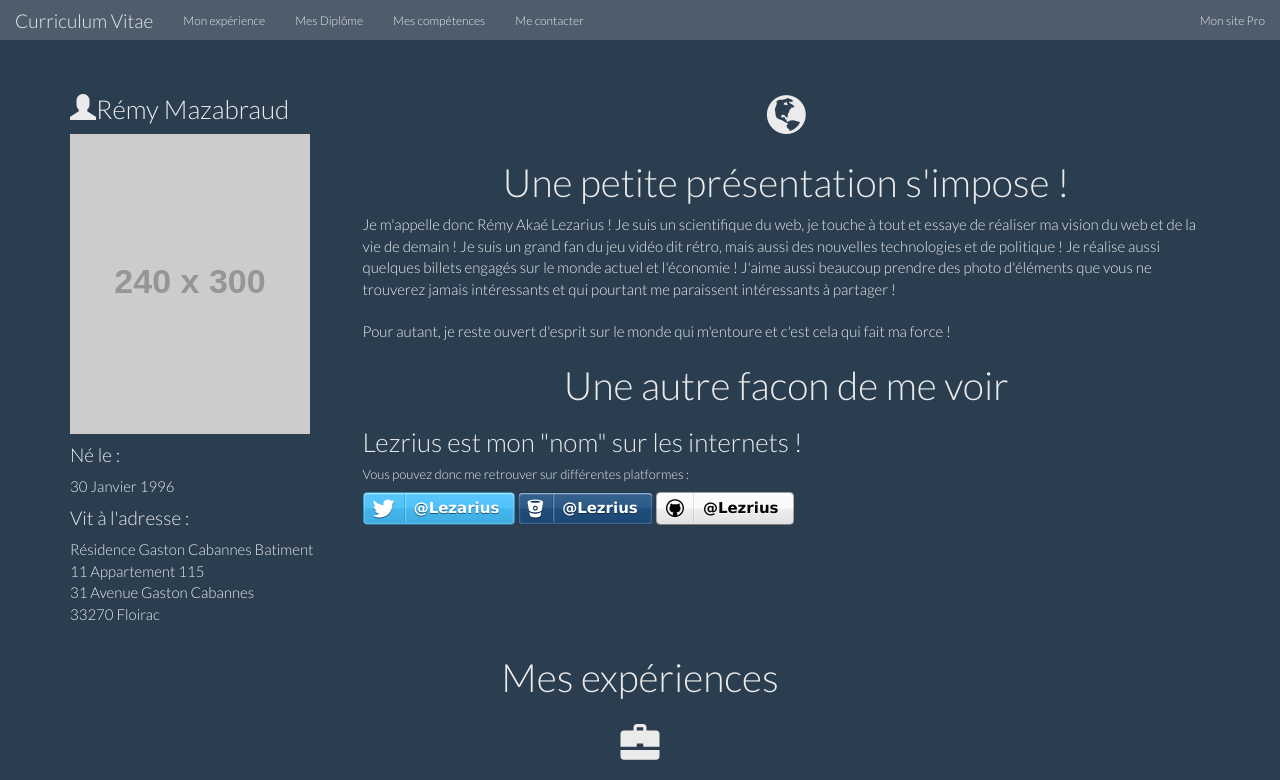
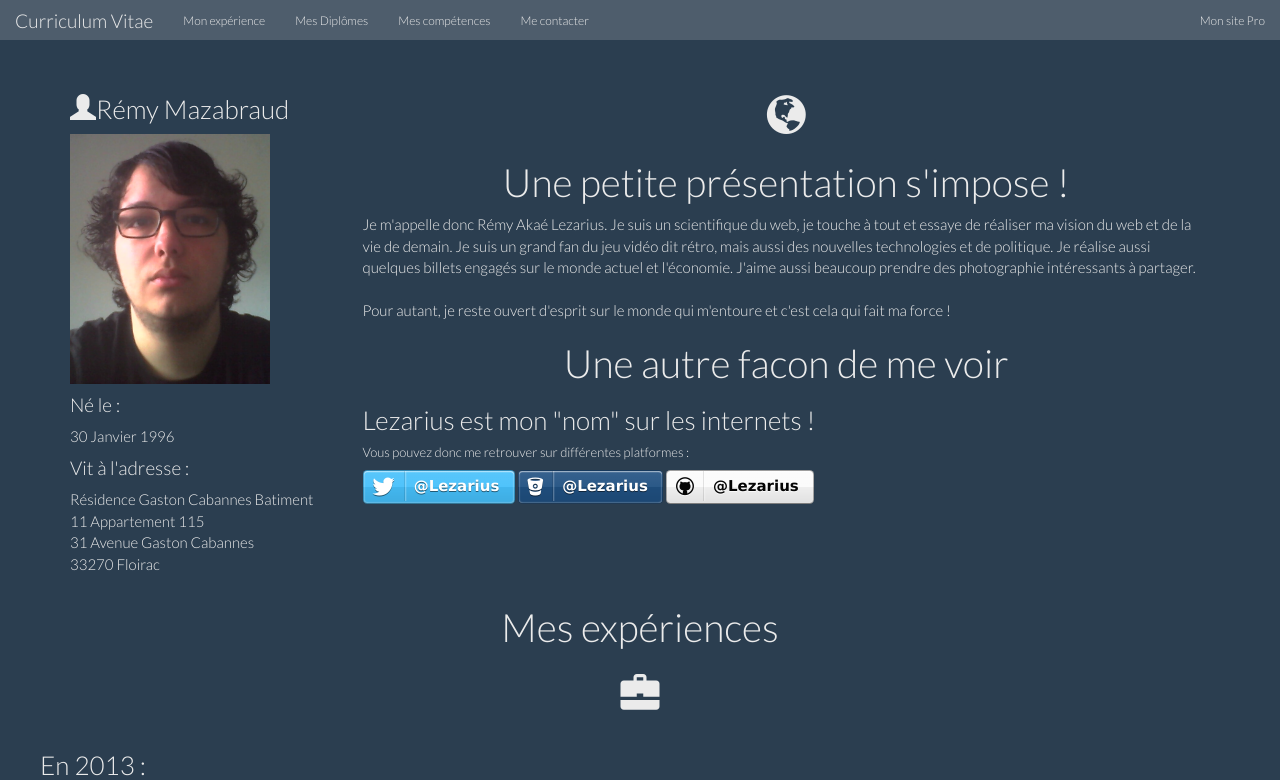
Before and after one commit to lezarius/CV, a PHP site: page / in a window 1280 px wide. Shown: the top 780 px of the page. Run offline with PHP 8.4, Linux system fonts and the light colour scheme; grey boxes labelled with a size stand in for pictures from a placeholder-image service; some libraries are stand-ins or nearby versions.

Commit message:
Correct.

```diff
--- a/index.php
+++ b/index.php
@@ -2,6 +2,7 @@
 <html lang="en">
 <head>
 	<meta charset="UTF-8">
+  <meta name="description" content="CV de Rémy Mazabraud" />
 	<title>Home</title>
 	<link rel="stylesheet" type="text/css" href="BootStrap/css/bootstrap.css">
 	<link rel="stylesheet" type="text/css" href="BootStrap/css/footer.css">
@@ -21,26 +22,25 @@
   <h1 align="center"><span class="glyphicon glyphicon-globe"></span></h1>
 <h1 align="center"> Une petite présentation s'impose ! </h1>
 <article>
-Je m'appelle donc Rémy Akaé Lezarius ! Je suis un scientifique du web, je touche à tout et essaye de réaliser ma vision du web et de la vie de demain !
-Je suis un grand fan du jeu vidéo dit rétro, mais aussi des nouvelles technologies et de politique ! Je réalise aussi quelques billets engagés
-sur le monde actuel et l'économie ! J'aime aussi beaucoup prendre des photo d'éléments que vous ne trouverez jamais intéressants et qui pourtant
-me paraissent intéressants à partager !
+Je m'appelle donc Rémy Akaé Lezarius. Je suis un scientifique du web, je touche à tout et essaye de réaliser ma vision du web et de la vie de demain.
+Je suis un grand fan du jeu vidéo dit rétro, mais aussi des nouvelles technologies et de politique. Je réalise aussi quelques billets engagés
+sur le monde actuel et l'économie. J'aime aussi beaucoup prendre des photographie intéressants à partager.
 <br>
 <br>
 Pour autant, je reste ouvert d'esprit sur le monde qui m'entoure et c'est cela qui fait ma force !
 </article>
 
 <h1 align="center">Une autre facon de me voir</h1>
-<h3>Lezrius est mon "nom" sur les internets !</h3>
+<h3>Lezarius est mon "nom" sur les internets !</h3>
 <h6>Vous pouvez donc me retrouver sur différentes platformes :</h6>
 <p><a href="http://www.twitter.com/lezarius" class="zocial twitter">@Lezarius</a>
-	<a href="https://bitbucket.org/remy_mazabraud" class="zocial bitbucket">@Lezrius</a>
-	<a href="https://github.com/lezarius" class="zocial github">@Lezrius</a>
+	<a href="https://bitbucket.org/remy_mazabraud" class="zocial bitbucket">@Lezarius</a>
+	<a href="https://github.com/lezarius" class="zocial github">@Lezarius</a>
   </div>
   <!-- Petite colonne  -->
   <div class="col-md-3 col-md-pull-9">
   	<h3><span class="glyphicon glyphicon-user"></span>Rémy Mazabraud</h3>
-<img src="http://placehold.it/240x300" alt="">
+<img src="img/profils.png" alt="" height="250" width="200">
 <h4>Né le : </h4>
 <p>30 Janvier 1996</p>
 <h4>Vit à l'adresse :</h4>
@@ -238,7 +238,7 @@ if(isset($_POST['submit'])) {
       <div class="jumbotron">
         <form role="form" method="post" action="<?php echo $_SERVER['PHP_SELF']; ?>" id="contactform">
           <fieldset>
-            <legend>Me contacter !</legend>
+            <legend>Me contacter :</legend>
 
             <?php if(isset($hasError)) { //If errors are found ?>
               <p class="alert alert-danger">Verifiez les champs que vous avez remplis. Merci.</p>
@@ -253,7 +253,7 @@ if(isset($_POST['submit'])) {
 
             <div class="form-group">
               <label for="name">Ton Nom/Prénom<span class="help-required">*</span></label>
-              <input type="text" name="contactname" id="contactname" value="" class="form-control required" role="input" aria-required="true" />
+              <input title="ContactName" type="text" name="contactname" id="contactname" value="" class="form-control required" role="input" aria-required="true" />
             </div>
 
             <div class="form-group">
--- a/menu.php
+++ b/menu.php
@@ -22,7 +22,7 @@
               <a href="#xp">Mon expérience</a>
             </li>
             <li>
-              <a href="#diplome">Mes Diplôme</a>
+              <a href="#diplome">Mes Diplômes</a>
             </li>
              <li>
               <a href="#competence">Mes compétences</a>
```
Also changed, not shown: img/profils.png (added).
